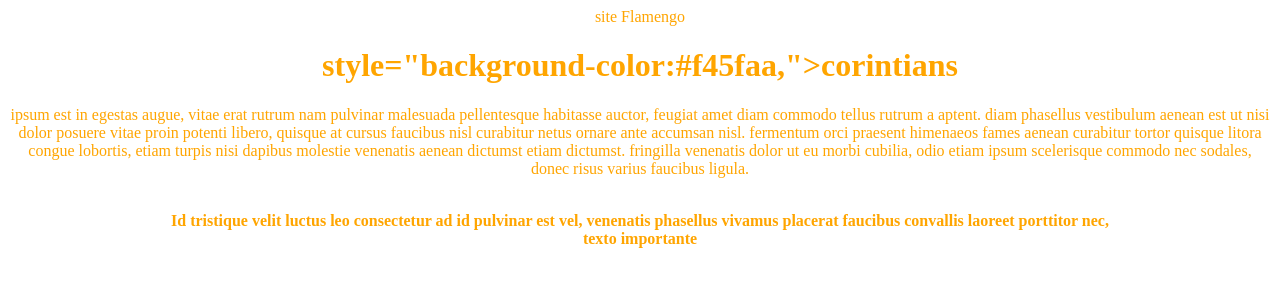
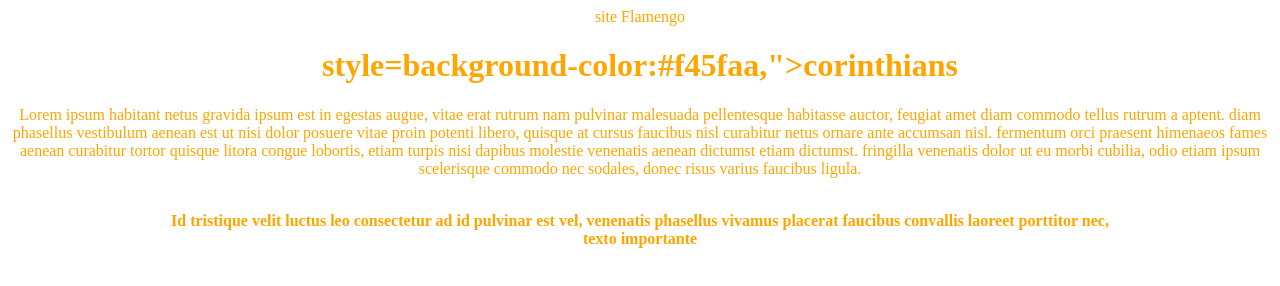
Before and after one commit to galvaostefhany/flamengo, a plain HTML site: page index.html in a window 1280 px wide. Drawn offline with Linux system fonts and the light colour scheme.

Commit message:
style.css

```diff
--- a/index.html
+++ b/index.html
@@ -8,12 +8,15 @@
                         color:orange;
                         text-align: center;
             </style>
+          <link rel="stylesheet" href="style.css">
       </head>
       <body>
      <!--Formatações Básicas-->
-     <h1>style="background-color:#f45faa,">corintians</h1>
+     <h1>style=background-color:#f45faa,">corinthians</h1>
      <p>
-      ipsum est in egestas augue, vitae erat rutrum nam pulvinar malesuada pellentesque habitasse auctor, feugiat amet diam commodo tellus rutrum a aptent. diam phasellus vestibulum aenean est ut nisi dolor posuere vitae proin potenti libero, quisque at cursus faucibus nisl curabitur netus ornare ante accumsan nisl. fermentum orci praesent himenaeos fames aenean curabitur tortor quisque litora congue lobortis, etiam turpis nisi dapibus molestie venenatis aenean dictumst etiam dictumst. fringilla venenatis dolor ut eu morbi cubilia, odio etiam ipsum scelerisque commodo nec sodales, donec risus varius faucibus ligula.
+
+
+Lorem ipsum habitant netus gravida ipsum est in egestas augue, vitae erat rutrum nam pulvinar malesuada pellentesque habitasse auctor, feugiat amet diam commodo tellus rutrum a aptent. diam phasellus vestibulum aenean est ut nisi dolor posuere vitae proin potenti libero, quisque at cursus faucibus nisl curabitur netus ornare ante accumsan nisl. fermentum orci praesent himenaeos fames aenean curabitur tortor quisque litora congue lobortis, etiam turpis nisi dapibus molestie venenatis aenean dictumst etiam dictumst. fringilla venenatis dolor ut eu morbi cubilia, odio etiam ipsum scelerisque commodo nec sodales, donec risus varius faucibus ligula.
 
      </p>
 
```
